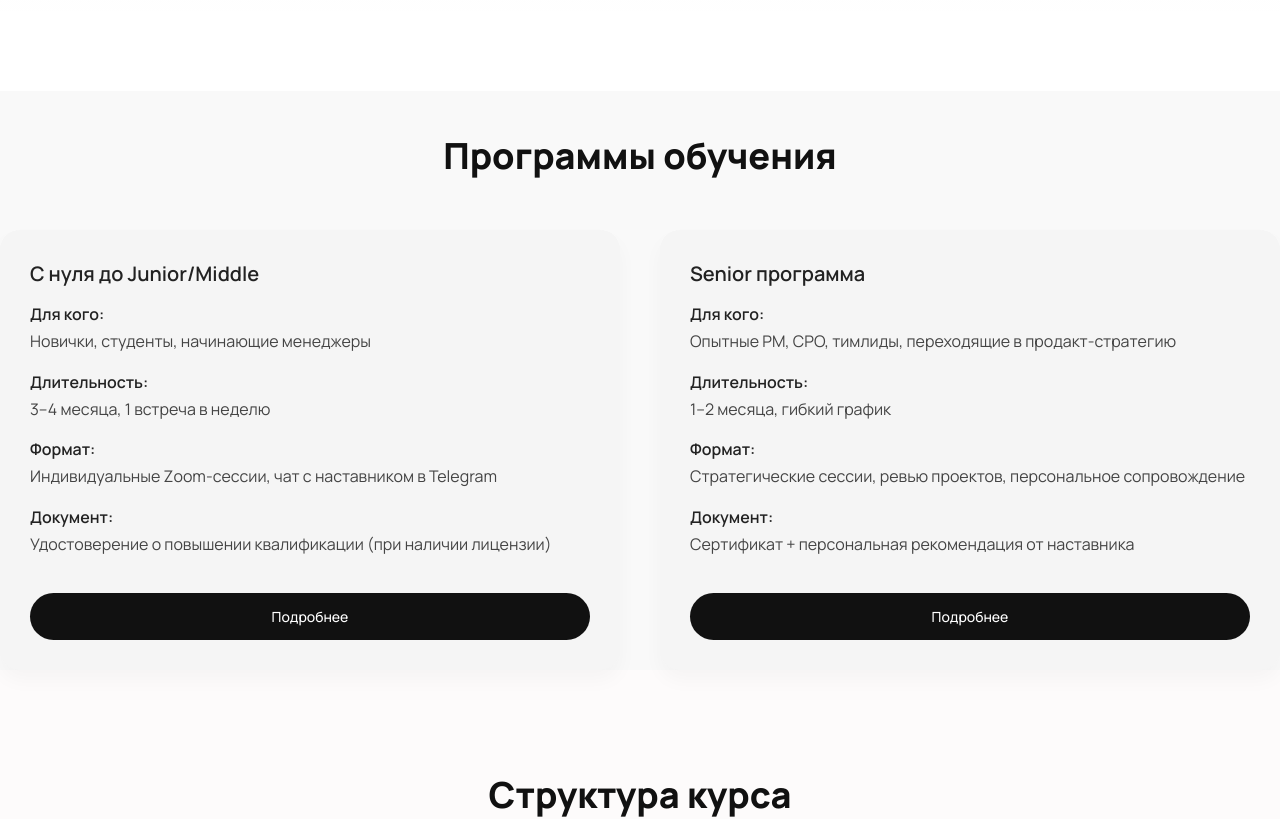
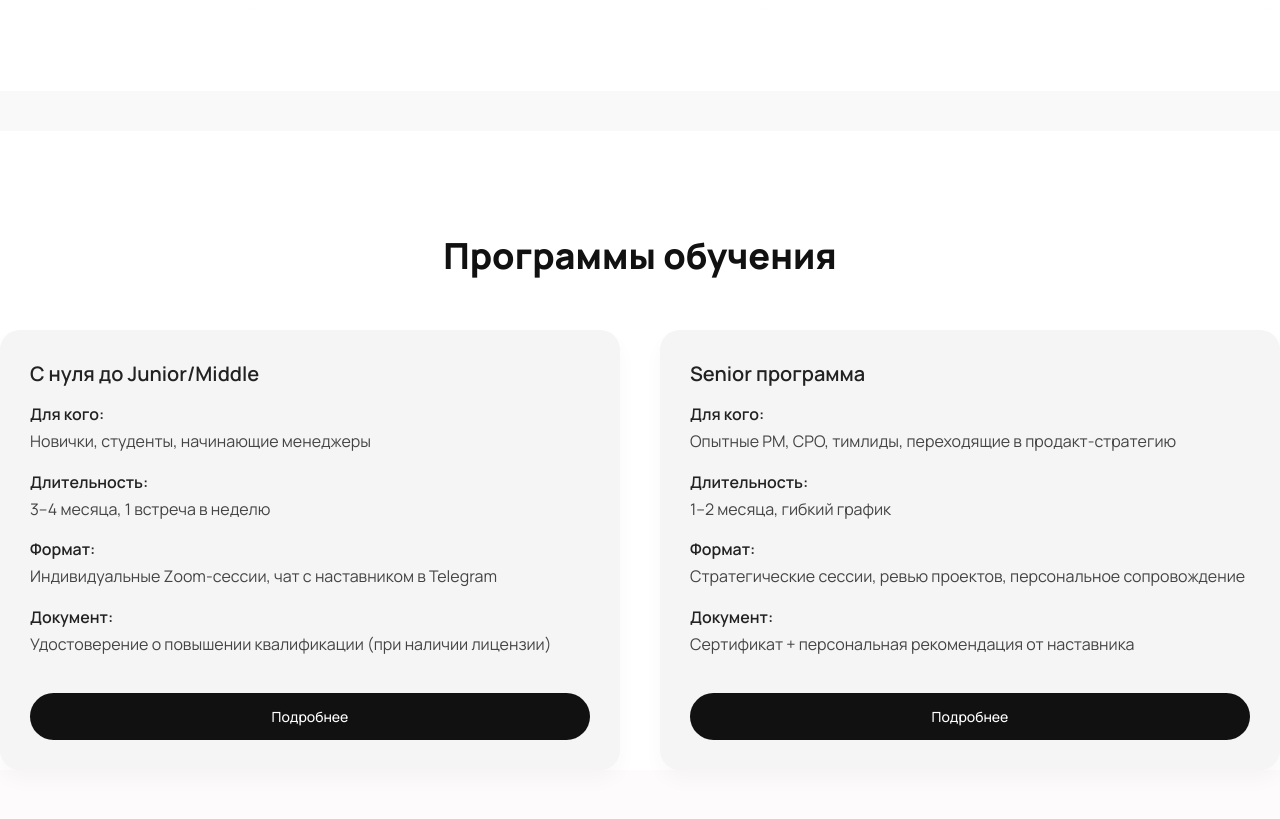
Before and after one commit to Ayraek/new-page-one-to-one, a React (Vite) app: page / in a window 1280 px wide. Shown: the part 1540-2359 px from the top of the page. Built offline with nearby package versions, Linux system fonts and the light colour scheme.

Commit message:
Fix AboutProgram section styling

```diff
--- a/src/components/AboutProgram/AboutProgram.tsx
+++ b/src/components/AboutProgram/AboutProgram.tsx
@@ -23,7 +23,7 @@ const AboutProgram: React.FC = () => {
   const [showProgram, setShowProgram] = useState(false);
 
   return (
-    <section id="AboutProgram" className={styles.programs}>
+    <section id="AboutProgram" className={styles.aboutProgram}>
       {showProgram && <ProgramModal onClose={() => setShowProgram(false)} />}
       <h2 className={styles.title}>Программы обучения</h2>
       <div className={styles.grid}>
```
